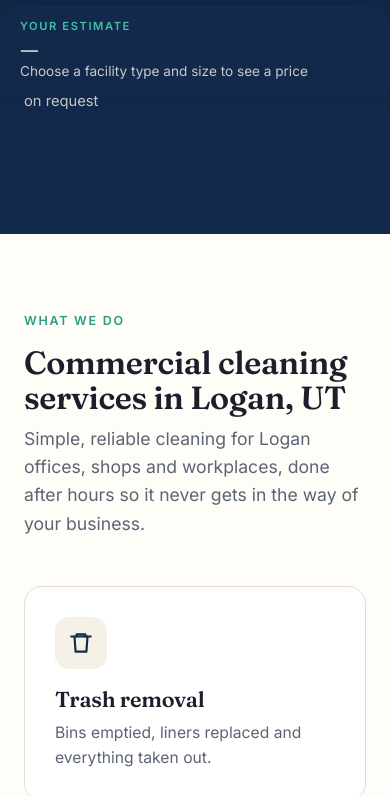
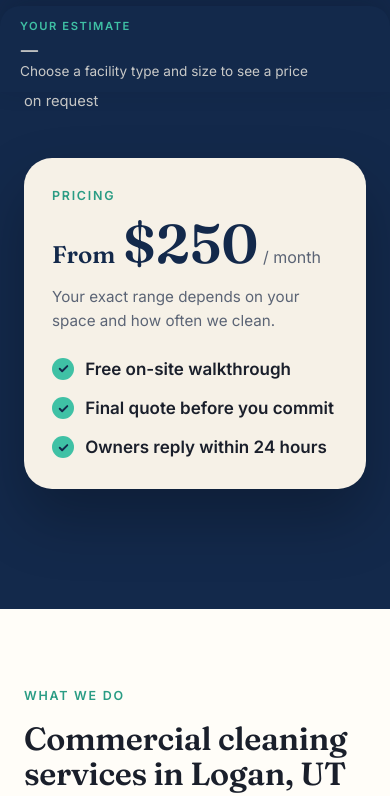
Before and after one commit to NikhilMath/Second-Man-Cleaning, a plain HTML site: page index.html in a window 390 px wide. Shown: the part 752-1548 px from the top of the page. Drawn offline with Linux system fonts and the light colour scheme.

Commit message:
Hero: add a pricing card with "From $250 / month"
Fills the empty right half of the hero on desktop (it sits below the
text on phones). The amount follows PRICING.minimumMonthly, and the
LocalBusiness schema gets a matching priceRange.

Co-Authored-By: Claude Opus 5.5 <noreply@anthropic.com>

```diff
--- a/assets/estimate.js
+++ b/assets/estimate.js
@@ -215,6 +215,8 @@ if (typeof document !== 'undefined') (function () {
   const num = v => { const n = parseFloat(String(v).replace(/,/g, '')); return isFinite(n) ? n : null; };
   const esc = s => String(s).replace(/[&<>"']/g, c => ({ '&': '&amp;', '<': '&lt;', '>': '&gt;', '"': '&quot;', "'": '&#39;' }[c]));
   const visitsText = v => (Math.round(v * 10) / 10).toString();
+  // "From $___ / month" on the hero card follows the monthly minimum.
+  $$('[data-price-min]').forEach(el => { el.textContent = money(P.minimumMonthly); });
   // In-page "Get an Instant Estimate" links use the same gentle glide.
   $$('a[href="#estimate"]').forEach(a => a.addEventListener('click', ev => {
     ev.preventDefault();
--- a/assets/styles.css
+++ b/assets/styles.css
@@ -155,7 +155,6 @@ footer .bottom a{opacity:1;font-size:inherit;text-decoration:underline}
 @media (prefers-reduced-motion:reduce){*{transition:none!important;scroll-behavior:auto!important}}
 
 /* simplified homepage */
-.hero .wrap{grid-template-columns:1fr}
 .hero p{margin-bottom:2rem}
 .nav-cta{padding:.6rem 1.1rem}
 .contact-center{justify-items:center;font-size:1.15rem}
@@ -175,6 +174,16 @@ footer .bottom a{opacity:1;font-size:inherit;text-decoration:underline}
 .btn-lg{font-size:1.08rem;padding:1.05rem 1.7rem}
 .hero .hero-sub{font-size:.95rem;opacity:.75;margin-bottom:0}
 .btn-next-home{background:var(--navy);color:var(--cream);margin:.4rem 0 .4rem}
+
+/* hero pricing card (right column on desktop, below the text on phones) */
+.hero .hero-card p{opacity:1;max-width:none;margin:0;font-size:1rem}
+.hero .hero-card .hero-card-label{font-size:.78rem;font-weight:600;letter-spacing:.14em;text-transform:uppercase;color:var(--mint-d)}
+.hero .hero-card .hero-price{font-family:var(--serif);font-size:1.5rem;line-height:1.1;color:var(--navy);margin-top:.5rem}
+.hero-price b{font-size:3.4rem;font-weight:600;margin-left:.15rem}
+.hero-price span{font-family:var(--sans);font-size:1rem;color:var(--muted);margin-left:.3rem}
+.hero .hero-card .hero-card-note{color:var(--muted);font-size:.95rem;margin:.7rem 0 1.4rem}
+.hero-card .check{font-weight:600}
+@media (max-width:900px){.hero .wrap{gap:44px}.hero-card{padding:28px}}
 .btn-next-home:hover{background:var(--navy-2)}
 @media (max-width:820px){.nav-est .long{display:none}.nav-est .short{display:inline}}
 @media (max-width:640px){
--- a/index.html
+++ b/index.html
@@ -43,6 +43,7 @@
     "logo": "https://secondmancleaning.com/assets/icon-512.png",
     "image": "https://secondmancleaning.com/assets/og-card.png",
     "slogan": "A clean workplace, every single day.",
+    "priceRange": "From $250/month",
     "knowsAbout": ["Commercial cleaning", "Office cleaning", "Janitorial services", "Restroom cleaning", "Floor cleaning", "Trash removal"],
     "address": {
       "@type": "PostalAddress",
@@ -108,6 +109,17 @@
       <p class="hero-sub">See your monthly price range in under 2 minutes, then book a free walkthrough.</p>
       <div class="hero-points"><span>Veteran owned &amp; operated</span><span>Licensed &amp; insured, certificate of insurance on request</span></div>
     </div>
+    <aside class="hero-card" aria-label="Pricing">
+      <p class="hero-card-label">Pricing</p>
+      <!-- The $ amount is filled from PRICING.minimumMonthly in assets/estimate.js; keep this copy in step for no-JS visitors. -->
+      <p class="hero-price">From <b data-price-min>$250</b><span>/ month</span></p>
+      <p class="hero-card-note">Your exact range depends on your space and how often we clean.</p>
+      <ul class="check">
+        <li>Free on-site walkthrough</li>
+        <li>Final quote before you commit</li>
+        <li>Owners reply within 24 hours</li>
+      </ul>
+    </aside>
   </div>
 </header>
 
```
